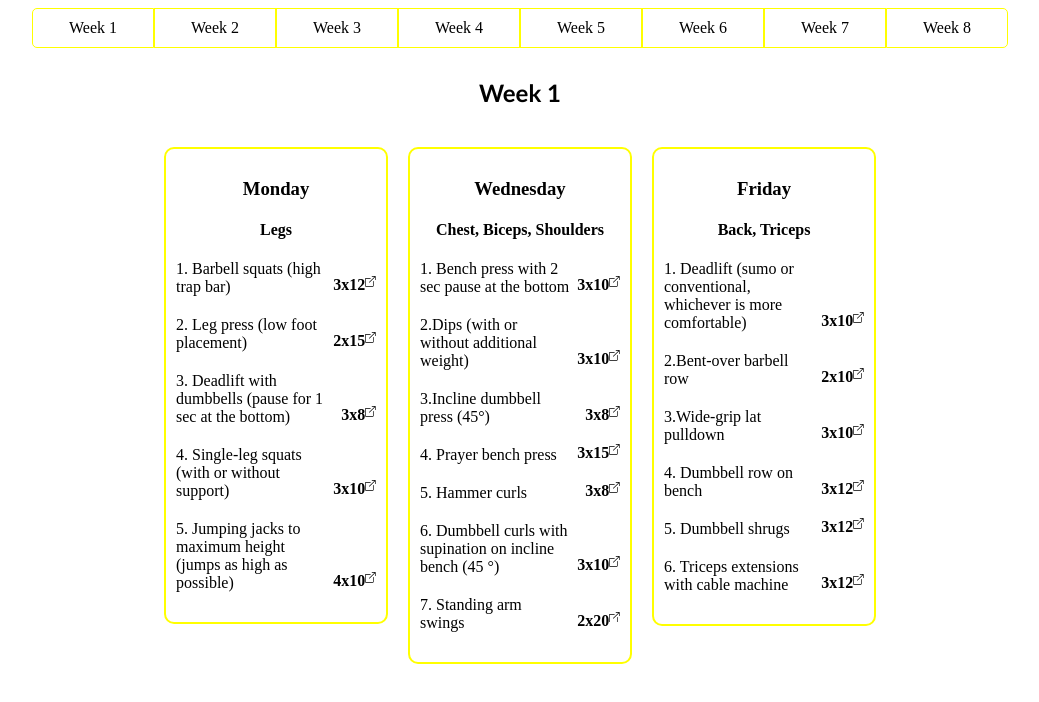
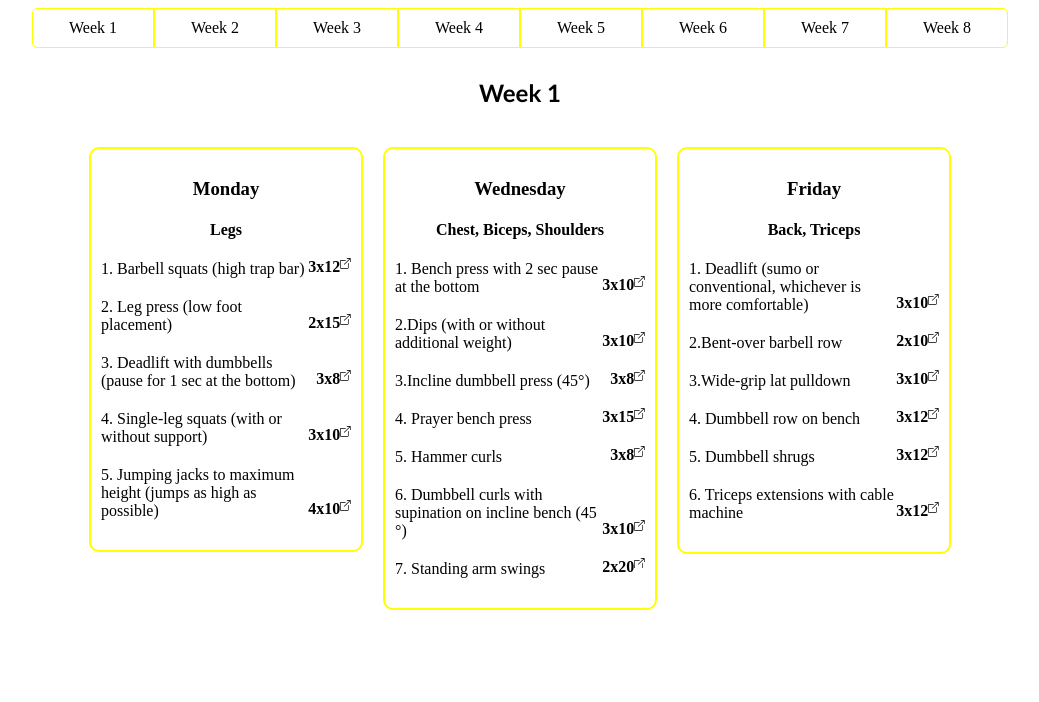
Before and after one commit to vladik9/WorkOutProject, a React (Create React App) app in the folder work-out-app/: page / in a window 1280 px wide. Shown: the top 702 px of the page, without its empty margins (120-1159 px from the left). Built offline with nearby package versions, Linux system fonts and the light colour scheme.

Commit message:
added styles

```diff
--- a/work-out-app/src/Cards/Card/Card.module.css
+++ b/work-out-app/src/Cards/Card/Card.module.css
@@ -3,7 +3,7 @@ border: 2px solid yellow;
 border-radius: 10px;
 padding: 10px;
 margin: 10px;
-width: 200px;
+width: 250px;
 
 }
 .tileStyle{
--- a/work-out-app/src/Cards/Exercise/Exercise.jsx
+++ b/work-out-app/src/Cards/Exercise/Exercise.jsx
@@ -5,7 +5,7 @@ import styles from "./Exercise.module.css";
 export default function Exercise({ exercise, handleModalExecute }) {
   return (
     <>
-      <div className={styles.postinTest}>{exercise.exercise}</div>
+      <div className={styles.elementSize}>{exercise.exercise}</div>
       <strong
         onClick={() => handleModalExecute(exercise.link, exercise.repetisions)}
         className={styles.exerciseRepetitions}
--- a/work-out-app/src/Cards/Exercise/Exercise.module.css
+++ b/work-out-app/src/Cards/Exercise/Exercise.module.css
@@ -8,6 +8,7 @@
   position: relative;
   bottom: 20px;
 }
-.postinTest {
-  width: 9.375rem;
+.elementSize {
+  width: 13rem;
+
 }
--- a/work-out-app/src/Navigator/Navigator.jsx
+++ b/work-out-app/src/Navigator/Navigator.jsx
@@ -1,5 +1,17 @@
-import React from "react";
+import React, { useState } from "react";
 import styles from "./Navigator.module.css";
 export default function Navigator({ weekNumber }) {
-  return <div className={styles.navigatorElement}>{weekNumber}</div>;
+  const [weekDaySelected, setWeekDaySelected] = useState("Week 1");
+
+  return (
+    <div
+      id={weekNumber}
+      className={styles.navigatorElement}
+      onClick={(event) => {
+        setWeekDaySelected(event.target.id);
+      }}
+    >
+      {weekNumber}
+    </div>
+  );
 }
--- a/work-out-app/src/Navigator/Navigator.module.css
+++ b/work-out-app/src/Navigator/Navigator.module.css
@@ -1,4 +1,4 @@
-.navigatorElement{
+.navigatorElement {
      border: 1px yellow solid;
      width: 100px;
      height: 50;
@@ -6,24 +6,32 @@
      padding: 10px;
 
 }
-.navigatorElement:first-child{
-border-top-left-radius: 5px;
-border-bottom-left-radius: 5px;
+.navigatorElement:first-child {
+     border-top-left-radius: 5px;
+     border-bottom-left-radius: 5px;
 }
+
 .navigatorElement:last-child {
      border-top-right-radius: 5px;
      border-bottom-right-radius: 5px;
 }
 
-.navigatorElement:hover{
-     background-color: yellow ;
-     color: white ;
-     font-weight: bold ;
+.navigatorElement:hover {
+     background-color: yellow;
+     color: white;
+     font-weight: bold;
      cursor: pointer;
 }
 
-.navigatorPosition{
+.navigatorPosition {
      display: flex;
-          flex-wrap: wrap;
-          justify-content: center;
+     flex-wrap: wrap;
+     justify-content: center;
 }
+
+.navigatorSelected {
+     background-color: yellow;
+     color: white;
+     font-weight: bold;
+
+}
```
